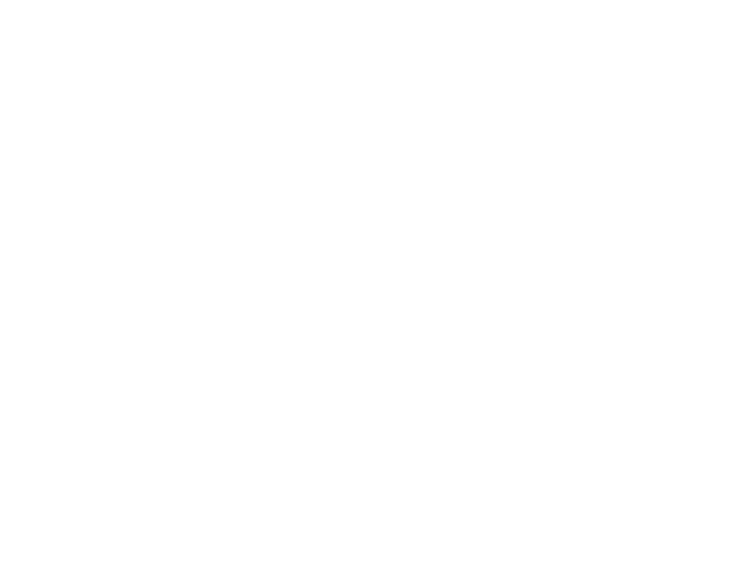
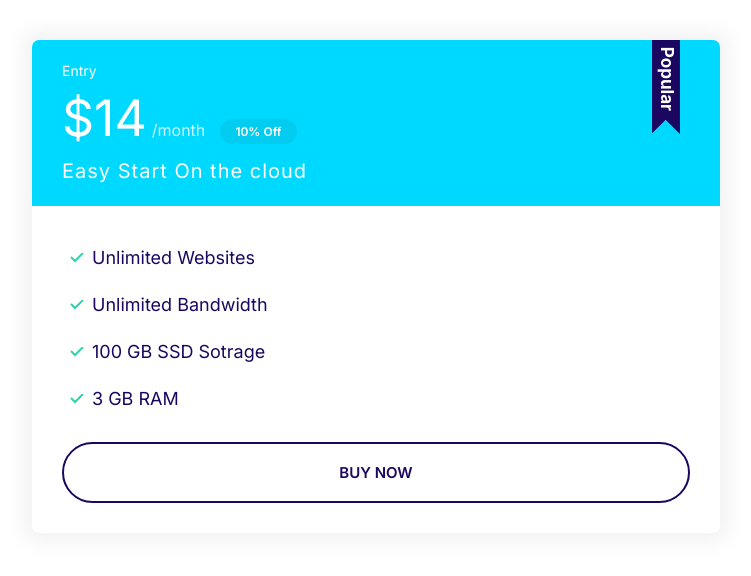
Before and after one commit to fasilminale/CloudHostingApp, a plain HTML site: page index.html in a window 1280 px wide. Shown: the whole page, without its empty margins (8-759 px from the left). Drawn offline with Linux system fonts and the light colour scheme.

Commit message:
build card component.

```diff
--- a/css/styles.css
+++ b/css/styles.css
@@ -102,6 +102,7 @@ a {
 
 .badge--small {
   font-size: 1.6rem;
+  padding: 0.5rem 1.5rem;
 }
 
 .badge--primary {
@@ -271,3 +272,84 @@ a {
     font-size: 1.5rem;
   }
 }
+
+/* Cards */
+.card {
+  border-radius: 7px;
+  box-shadow: 0 0 20px 10px #f3f3f3;
+  overflow: hidden;
+}
+
+.card__header,
+.card__body {
+  padding: 2rem 3rem;
+}
+
+.card--primary .card__header {
+  background: var(--color-primary);
+  color: #fff;
+}
+
+.card--secondary .card__header {
+  background: var(--color-secondary);
+  color: #fff;
+}
+
+.card--secondary .badge--secondary {
+  background: #02cdf1;
+}
+
+/* Plans */
+.plan__name {
+  color: #fff;
+  margin: 0;
+  font-weight: 500;
+  font-size: 2.4rem;
+}
+
+.plan__price {
+  font-size: 6rem;
+}
+
+.plan__billing-cycle {
+  font-size: 2.4rem;
+  font-weight: 300;
+  opacity: 0.8;
+  margin-right: 1rem;
+}
+
+.plan__description {
+  font-size: 2rem;
+  font-weight: 300;
+  letter-spacing: 1px;
+  display: block;
+}
+
+.plan .list__item {
+  margin-bottom: 2rem;
+}
+
+.plan--popular .card__header {
+  position: relative;
+}
+
+.plan--popular .card__header::before {
+  content: url("../images/popular.svg");
+  width: 40px;
+  display: inline-block;
+  position: absolute;
+  top: -6px;
+  right: 5%;
+}
+
+@media screen and (min-width: 1024px) {
+  .plan__name {
+    font-size: 1.4rem;
+  }
+  .plan__price {
+    font-size: 5rem;
+  }
+  .plan__billing-cycle {
+    font-size: 1.6rem;
+  }
+}
--- a/index.html
+++ b/index.html
@@ -14,5 +14,28 @@
     <link rel="stylesheet" href="css/normalize.css" />
     <link rel="stylesheet" href="css/styles.css" />
   </head>
-  <body></body>
+  <body>
+    <div style="width: 60%; padding: 4rem">
+      <div class="plan">
+        <div class="card card--secondary plan--popular">
+          <header class="card__header">
+            <h3 class="plan__name">Entry</h3>
+            <span class="plan__price">$14</span>
+            <span class="plan__billing-cycle">/month</span>
+            <span class="badge badge--secondary badge--small">10% Off</span>
+            <span class="plan__description"> Easy Start On the cloud</span>
+          </header>
+          <div class="card__body">
+            <ul class="list list-tick">
+              <li class="list__item">Unlimited Websites</li>
+              <li class="list__item">Unlimited Bandwidth</li>
+              <li class="list__item">100 GB SSD Sotrage</li>
+              <li class="list__item">3 GB RAM</li>
+            </ul>
+            <button class="btn btn--outline btn--block">Buy Now</button>
+          </div>
+        </div>
+      </div>
+    </div>
+  </body>
 </html>
```
Also changed, not shown: images/popular.svg (added).
